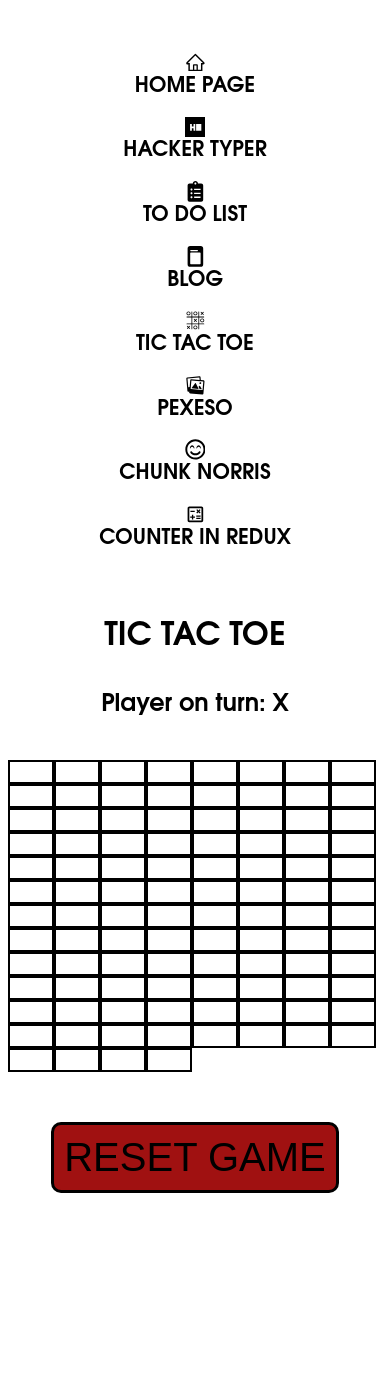
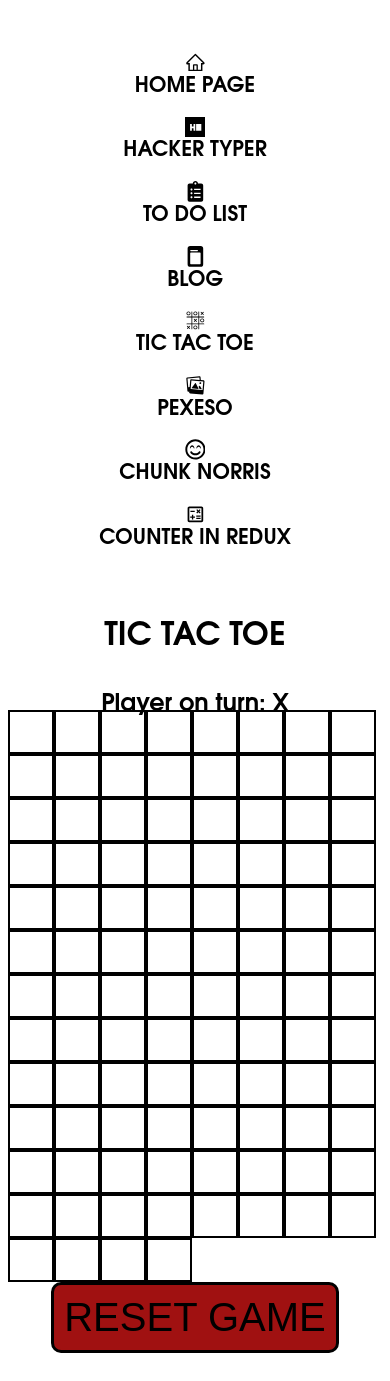
Before and after one commit to matusgrulik/ita-matus-grulik, a React (Create React App) app: page /tictactoe in a window 390 px wide. Before the commit the page ends 1221 px from the top, so only its background shows below. Built offline with nearby package versions, Linux system fonts and the light colour scheme.

Commit message:
fixing TTT for mobile

```diff
--- a/src/TicTacToe/Components/Board.tsx
+++ b/src/TicTacToe/Components/Board.tsx
@@ -13,6 +13,10 @@ const DivWrapper = styled.div`
   display: flex;
   flex-wrap: wrap;
   align-items: center;
+
+  @media (max-width: 500px) {
+    margin: 0 auto;
+  }
 `;
 
 type BoardProps = {
--- a/src/TicTacToe/Components/Square.tsx
+++ b/src/TicTacToe/Components/Square.tsx
@@ -19,8 +19,8 @@ const DivWrapper = styled.div`
     height: 42px;
   }
   @media (max-width: 500px) {
-    widht: 20px;
-    height: 20px;
+    widht: 40px;
+    height: 40px;
   }
 `;
 
```
